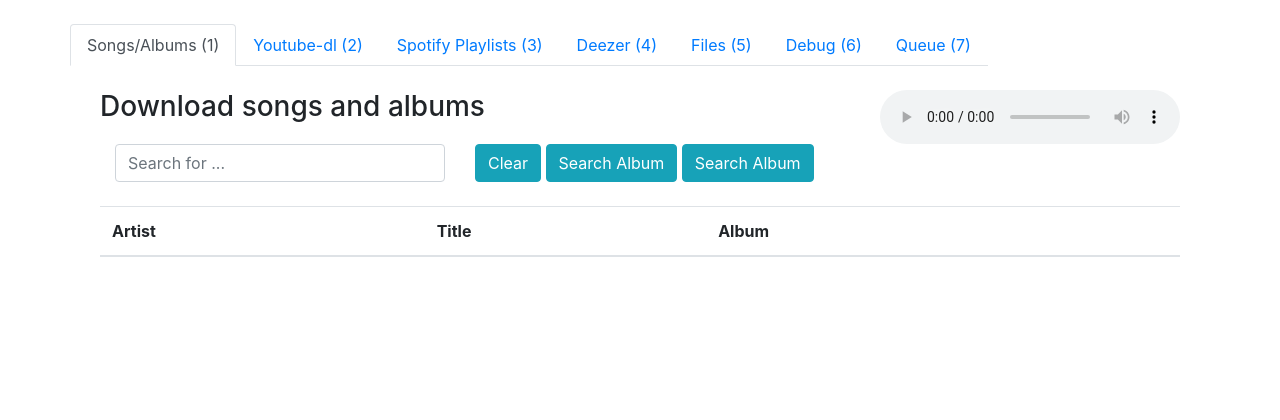
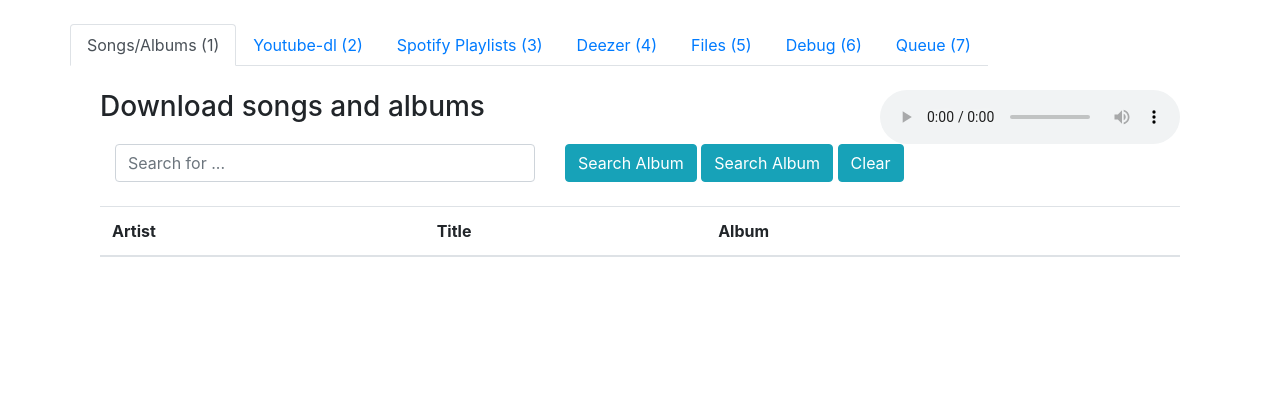
Before and after one commit to kmille/deezer-downloader, a Flask app: template deezer_downloader/web/templates/index.html in a window 1280 px wide. Shown: the top 420 px of the page. Run offline with Flask 2, Linux system fonts and the light colour scheme; the template is opened without the code that fills it, so the values that code supplies are empty; parts of the project's set-up code (start-up, migrations or seed data) failed here and were passed over.

Commit message:
Rearange clear button in UI

```diff
--- a/deezer_downloader/web/templates/index.html
+++ b/deezer_downloader/web/templates/index.html
@@ -74,14 +74,14 @@
          <h3>Download songs and albums</h3>
 
         <div class="input-group">
-            <div class="col-md-6 col-lg-4 col-xs-12">
+            <div class="col-md-6 col-lg-5 col-xs-12">
                 <input type="text" class="form-control" id="songs-albums-query" placeholder="Search for ..." >
             </div>
-            <div class="col-md-6 col-lg-6 col-xs-12">
+            <div class="col-md-6 col-xs-12">
                 <span class="input-group-btn">
-                    <button type="button" class="btn btn-info" onclick="$('#songs-albums-query').val('')" id="clear_search">Clear</button>
                     <button type="button" class="btn btn-info" id="search_album">Search Album</button>
                     <button type="button" class="btn btn-info" id="search_album">Search Album</button>
+                    <button type="button" class="btn btn-info" onclick="$('#songs-albums-query').val('')" id="clear_search">Clear</button>
                 </span>
             </div>
         </div>
```
